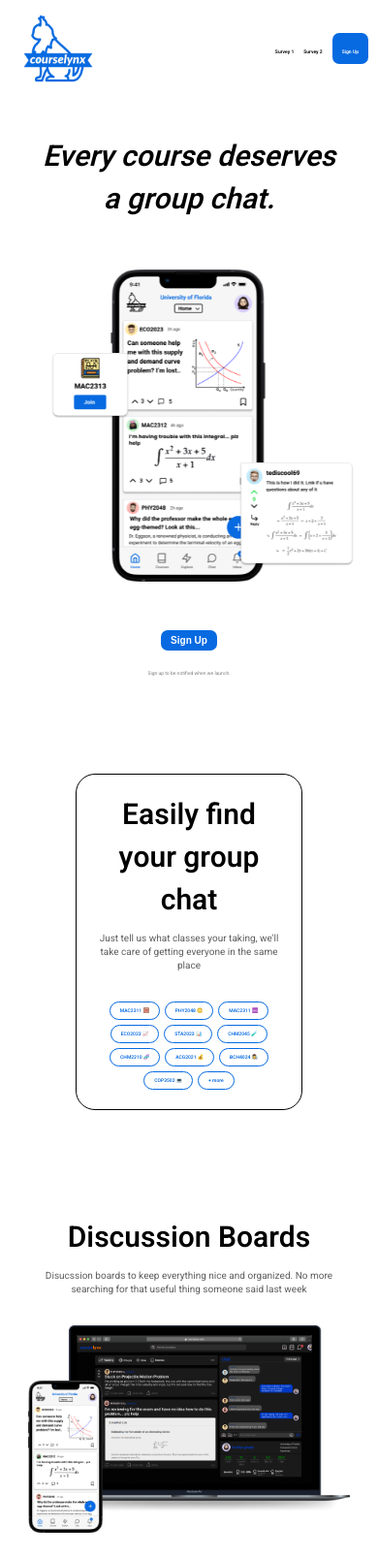
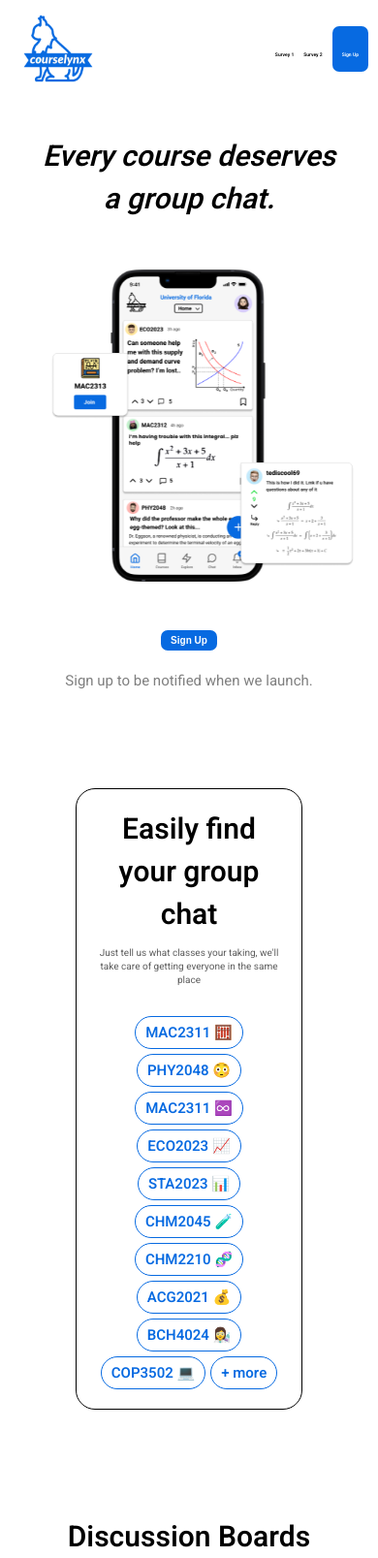
Before and after one commit to Courselynx/landing-page, a Flask app: page / in a window 390 px wide. Shown: the top 1607 px of the page at 97% size. Before the commit the page ends 1581 px from the top, so only its background shows below. Run offline with Flask 3, Linux system fonts and the light colour scheme.

Commit message:
phone styles

```diff
--- a/static/css/styles.css
+++ b/static/css/styles.css
@@ -219,7 +219,7 @@ html body section.container button.sign-up {
     .nav {
       margin-right: 1rem;
       gap: 1rem;
-      font-size: 1.5rem;
+      font-size: 2.5rem;
       white-space: nowrap;
     }
    .sign-up {
@@ -229,7 +229,7 @@ html body section.container button.sign-up {
 
     .gc {
       padding: 0.5rem 1rem;
-      font-size: 0.5rem;
+      font-size: 1.5rem;
     }
 
     .big-text {
@@ -258,5 +258,8 @@ html body section.container button.sign-up {
     .phoneputer {
       width: 85%;
     }
+    .small-text {
+      font-size: 1.5rem;
+    }
 
 }
```
